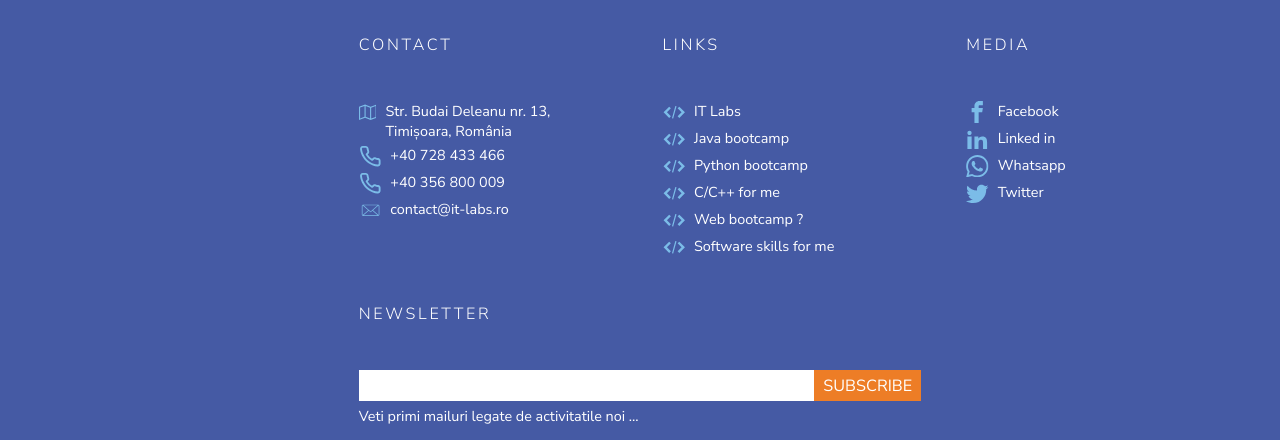
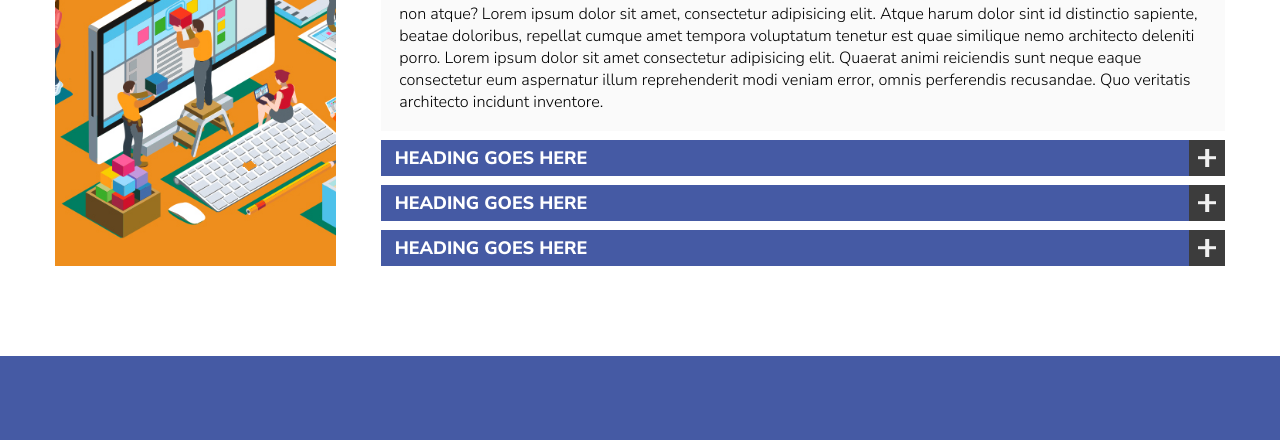
Before and after one commit to krissrobert12/itlabs-frontend, a website built with webpack: page src/index.html in a window 1280 px wide. Shown: the part 3835-4275 px from the top of the page. Built offline with nearby package versions, Linux system fonts and the light colour scheme.

Commit message:
Created accordion component

```diff
--- a/package.json
+++ b/package.json
@@ -41,7 +41,6 @@
   },
   "dependencies": {
     "babel-polyfill": "^6.26.0",
-    "bootstrap": "^4.5.1",
     "jquery": "^3.5.1"
   }
 }
--- a/src/index.html
+++ b/src/index.html
@@ -343,7 +343,68 @@
         </div>
     </section>
 
+    <section class="u-vpadding">
+        <div class="row">
 
+            <div class="accordion accordion--primary">
+
+                <div class="accordion__img accordion__img--1"></div>
+
+                <div class="accordion__container">
+                    <div class="accordion__item">
+                        <div class="accordion__bar">
+                            <div class="accordion__heading">Heading goes here</div>
+                            <div class="accordion__btn"></div>
+                        </div>
+                        <div class="accordion__content">
+                            <div class="accordion__text">
+                                Lorem ipsum dolor sit amet, consectetur adipisicing elit. At facilis magni pariatur corrupti alias tenetur dolorum earum quasi doloremque assumenda temporibus repellendus optio blanditiis, asperiores itaque! Vitae impedit non atque?
+                                Lorem ipsum dolor sit amet, consectetur adipisicing elit. Atque harum dolor sint id distinctio sapiente, beatae doloribus, repellat cumque amet tempora voluptatum tenetur est quae similique nemo architecto deleniti porro.
+                                Lorem ipsum dolor sit amet consectetur adipisicing elit. Quaerat animi reiciendis sunt neque eaque consectetur eum aspernatur illum reprehenderit modi veniam error, omnis perferendis recusandae. Quo veritatis architecto incidunt inventore.
+                            </div>
+                        </div>
+                    </div>
+
+                    <div class="accordion__item">
+                        <div class="accordion__bar">
+                            <div class="accordion__heading">Heading goes here</div>
+                            <div class="accordion__btn"></div>
+                        </div>
+                        <div class="accordion__content">
+                            <div class="accordion__text">
+                                Lorem ipsum dolor sit amet, consectetur adipisicing elit. At facilis magni pariatur corrupti alias tenetur dolorum earum quasi doloremque assumenda temporibus repellendus optio blanditiis, asperiores itaque! Vitae impedit non atque?
+                            </div>
+                        </div>
+                    </div>
+
+                    <div class="accordion__item">
+                        <div class="accordion__bar">
+                            <div class="accordion__heading">Heading goes here</div>
+                            <div class="accordion__btn"></div>
+                        </div>
+                        <div class="accordion__content">
+                            <div class="accordion__text">
+                                Lorem ipsum dolor sit amet, consectetur adipisicing elit. At facilis magni pariatur corrupti alias tenetur dolorum earum quasi doloremque assumenda temporibus repellendus optio blanditiis, asperiores itaque! Vitae impedit non atque?
+                            </div>
+                        </div>
+                    </div>
+
+                    <div class="accordion__item">
+                        <div class="accordion__bar">
+                            <div class="accordion__heading">Heading goes here</div>
+                            <div class="accordion__btn"></div>
+                        </div>
+                        <div class="accordion__content">
+                            <div class="accordion__text">
+                                Lorem ipsum dolor sit amet, consectetur adipisicing elit. At facilis magni pariatur corrupti alias tenetur dolorum earum quasi doloremque assumenda temporibus repellendus optio blanditiis, asperiores itaque! Vitae impedit non atque?
+                            </div>
+                        </div>
+                    </div>
+                </div>
+            </div>
+
+        </div>
+    </section>
 
     <footer class="footer">
         <div class="row">
--- a/src/js/index.js
+++ b/src/js/index.js
@@ -1,6 +1,6 @@
 import * as navView from './views/navView';
 import {domStrings, resizeAwait} from './models/base';
-
+import * as accordionView from './views/accordionView';
 
 
 /**
@@ -9,7 +9,8 @@ import {domStrings, resizeAwait} from './models/base';
 
 document.querySelector(domStrings.navBtn).addEventListener('click', navView.toggleMenu);
 
-
+accordionView.init();
+accordionView.addFirstActive();
 
 
 /**
--- a/src/js/models/base.js
+++ b/src/js/models/base.js
@@ -1,6 +1,10 @@
 export const domStrings = {
     navBtn: '.nav__button',
-    navMenu: '.nav__menu'
+    navMenu: '.nav__menu',
+    accordion: '.accordion',
+    accordionBar: '.accordion__bar',
+    accordionContent: '.accordion__content',
+    accordionItem: '.accordion__item'
 }
 
 export const resizeAwait = (callback) => {
--- /dev/null
+++ b/src/js/views/accordionView.js
@@ -0,0 +1,23 @@
+import {domStrings} from '../models/base';
+import $ from 'jquery';
+
+export const init = () => {
+    $(domStrings.accordionBar).click(function() {
+        if(!$(this).hasClass('active')){
+            const container = $(this).parent().parent();
+            container.find(domStrings.accordionBar).removeClass('active');
+            container.find(domStrings.accordionContent).slideUp(200);
+        }
+
+        $(this).toggleClass('active');
+        $(this).siblings(domStrings.accordionContent).slideToggle(200);
+    });
+}
+
+export const addFirstActive = () => {
+    $(domStrings.accordion).each(function(){
+        const item = $(this).find(domStrings.accordionItem).first();
+        item.find(domStrings.accordionBar).addClass('active');
+        item.find(domStrings.accordionContent).slideDown();
+    });
+}
--- a/src/sass/abstracts/_variables.scss
+++ b/src/sass/abstracts/_variables.scss
@@ -3,6 +3,7 @@ $color-secondary: rgb(123, 188, 232);
 $color-tertiary: rgb(237, 125, 38);
 
 $color-grey: rgb(90, 90, 90);
+$color-grey-2: rgb(160, 160, 160);
 
 $color-grey-footer: rgb(170, 170, 170);
 
@@ -11,6 +12,7 @@ $color-grey-dark-2: rgb(30, 30, 30);
 
 $color-grey-light-1: rgb(250, 250, 250);
 $color-grey-light-2: rgb(240, 240, 240);
+$color-grey-light-3: rgb(200, 200, 200);
 
 $font-1: 'Nunito Sans', sans-serif;
 
--- /dev/null
+++ b/src/sass/components/_accordion.scss
@@ -0,0 +1,126 @@
+.accordion {
+    display: grid;
+    grid-template-columns: 3fr 9fr;
+    grid-template-rows: min-content;
+    row-gap: 5rem;
+    column-gap: 5rem;
+
+    @include respond(br4) {
+        grid-template-columns: 100%;
+        grid-template-rows: 20rem auto;
+    }
+
+    &--primary & {
+        &__bar {
+            background-color: $color-primary;
+        }
+        &__heading {
+            color: #fff;
+        }
+        &__btn {
+            background-color: $color-grey-dark;
+            &::before,
+            &::after {
+                background-color: $color-grey-light-2;
+            }
+        }
+    }
+
+    &__img {
+        grid-column: 1 / 2;
+
+        @include respond(br4) {
+            grid-row: 1 / 2;
+        }
+
+        background-repeat: no-repeat;
+        background-size: cover;
+        background-position: center;
+
+        &--1 {
+            background-image: url('../img/course.jpg');
+        }
+    }
+
+    &__content {
+        grid-column: 2 / 3;
+
+        @include respond(br4) {
+            grid-column: 1 / 2;
+            grid-row: 2 / 3;
+        }
+    }
+
+    &__item {
+        display: flex;
+        flex-direction: column;
+
+        &:not(:last-of-type) {
+            margin-bottom: 1rem;
+        }
+    }
+
+    &__bar {
+        display: flex;
+        flex-direction: row;
+        align-items: center;
+        cursor: pointer;
+    }
+    &__bar.active &__btn{
+        &::before,
+        &::after {
+            transform: translate(-50%, -50%) rotate(45deg);
+        }
+    }
+
+    &__heading {
+        padding: 0 1.5rem;
+        flex: 1;
+        font-size: 2rem;
+        font-weight: bold;
+        text-transform: uppercase;
+    }
+
+    &__btn {
+        height: 4rem;
+        width: 4rem;
+        position: relative;
+
+        &::before,
+        &::after {
+            content: "";
+            position: absolute;
+            top: 50%;
+            left: 50%;
+            transform-origin: 50% 50%;
+            transform: translate(-50%, -50%) rotate(0);
+            transition: transform .2s;
+        }
+
+        &::before {
+            width: 50%;
+            height: .4rem;
+        }
+
+        &::after {
+            width: .4rem;
+            height: 50%;
+        }
+    }
+
+    &__aspect-ratio {
+        height: 100%;
+        width: auto;
+    }
+
+    &__content {
+        display: none;
+        padding: 2rem;
+        background-color: $color-grey-light-1;
+    }
+
+    &__text {
+        font-size: 1.8rem;
+        font-weight: 300;
+    }
+}
--- a/src/sass/style.scss
+++ b/src/sass/style.scss
@@ -11,6 +11,7 @@
 @import 'components/timeline';
 @import 'components/profiles';
 @import 'components/course';
+@import 'components/accordion';
 
 @import 'layout/grid';
 @import 'layout/header';
```
Also changed, not shown: dist/css/style.css, 1 other file.
